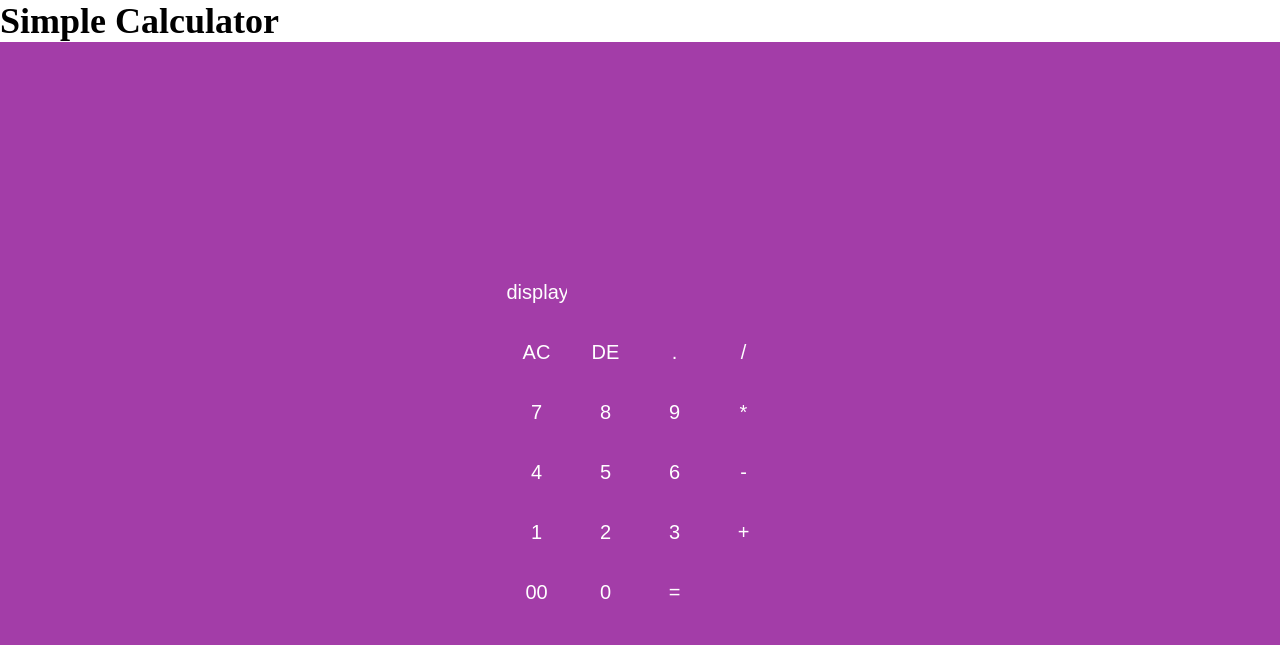
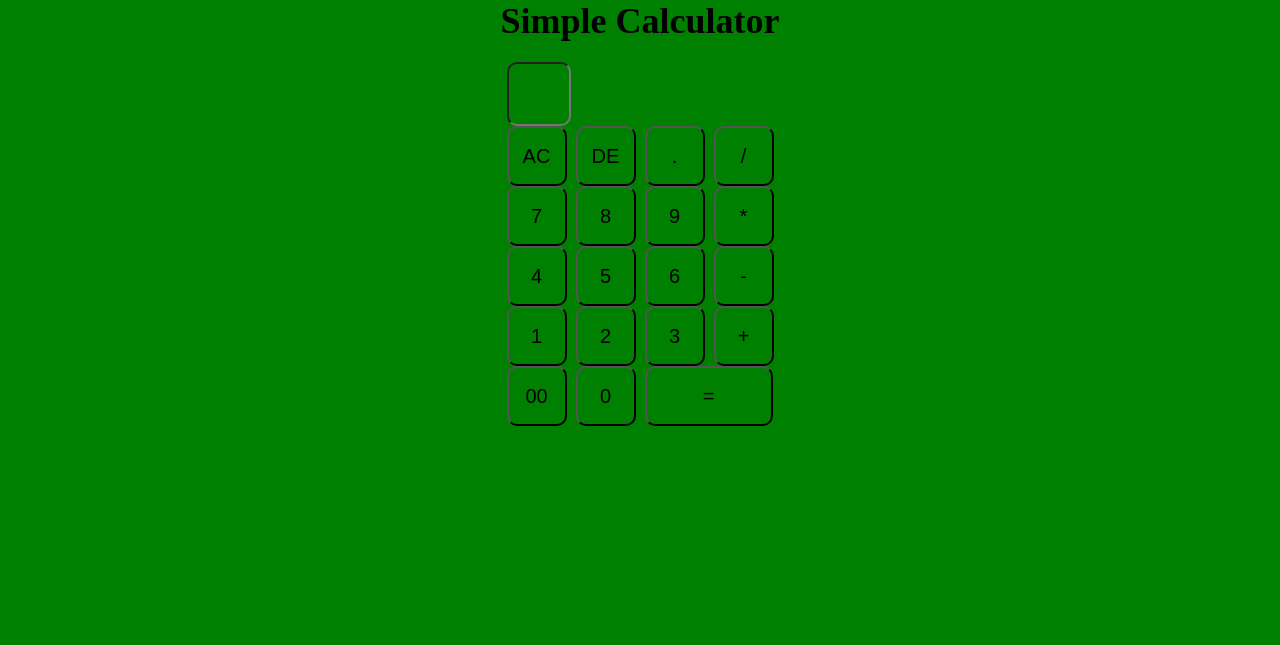
Before and after one commit to SafnetCo2/zidua-bootcamp-school, a plain HTML site: page simple-calculator/index.html in a window 1280 px wide. Drawn offline with Linux system fonts and the light colour scheme.

Commit message:
add styles in css

```diff
--- a/simple-calculator/index.html
+++ b/simple-calculator/index.html
@@ -12,8 +12,10 @@
     <div class="container">
         <div class="calculator">
             <form>
-                <div class="display">
-                    <input type="text" value="display">
+                <div class="dis">
+                <input type="text" name="display">
+
+
                 </div>
                 <div>
                     <input type="button" value="AC">
@@ -22,7 +24,7 @@
                     <input type="button" value="/">
                 </div>
                 <div>
-                    <input type="button" value="7">
+                    <input type="button" value="7" onclick = "diplay.value += '7'">
                     <input type="button" value="8">
                     <input type="button" value="9">
                     <input type="button" value="*">
@@ -42,7 +44,7 @@
                 <div>
                     <input type="button" value="00">
                     <input type="button" value="0">
-                    <input type="button" value="=">
+                    <input type="button" value="=" class="answer">
 
                 </div>
 
--- a/simple-calculator/style.css
+++ b/simple-calculator/style.css
@@ -2,13 +2,16 @@
     margin: 0;
     padding: 0;
     font-size: 1.5rem;
-    color: #000;
+    background-color:  green;
+
 
 }
+h1{
+    font-size: 1.5rem;
+    text-align: center;
+}
 .container{
-    width: 100%;
-    height: 100vh;
-    background-color: #a33da8;
+    color: goldenrod;
     display: flex;
     align-items: center;
     justify-content: center;
@@ -20,23 +23,40 @@
 
 }
 .calculator form input{
-    border: 0;
+
+        /* border: 0; */
         outline: 0;
         width: 60px;
         height: 60px;
         border-radius: 10px;
         box-shadow: -8px -8px 15px rgba(255,255 255,0.1),5px 5px 15px rg5ba(0,0,0,0.2),-;
-    background-color: transparent;
-    cursor: pointer
-    ;
-    color: white;
+        /* background-color: transparent; */
+        cursor: pointer;
+        color: #000;
         font-size: 20px;
 }
+.calculator form input:hover{
+    background-color: goldenrod;
+}
+
+
 form.display{
     display: flex;
     justify-content: flex-end;
     margin: 20px 0;
 }
-form.display input{
+ .container .display input{
+    border: none;
     text-align: center;
+    flex: 1;
+    padding: 10px;
+
+    font-size: 45px;
+    box-shadow: none;
+    width: 250px;
+
 }
+form input.answer{
+    width: 128px;
+
+}
```
Lines whose indentation alone changed are shown as unchanged.
